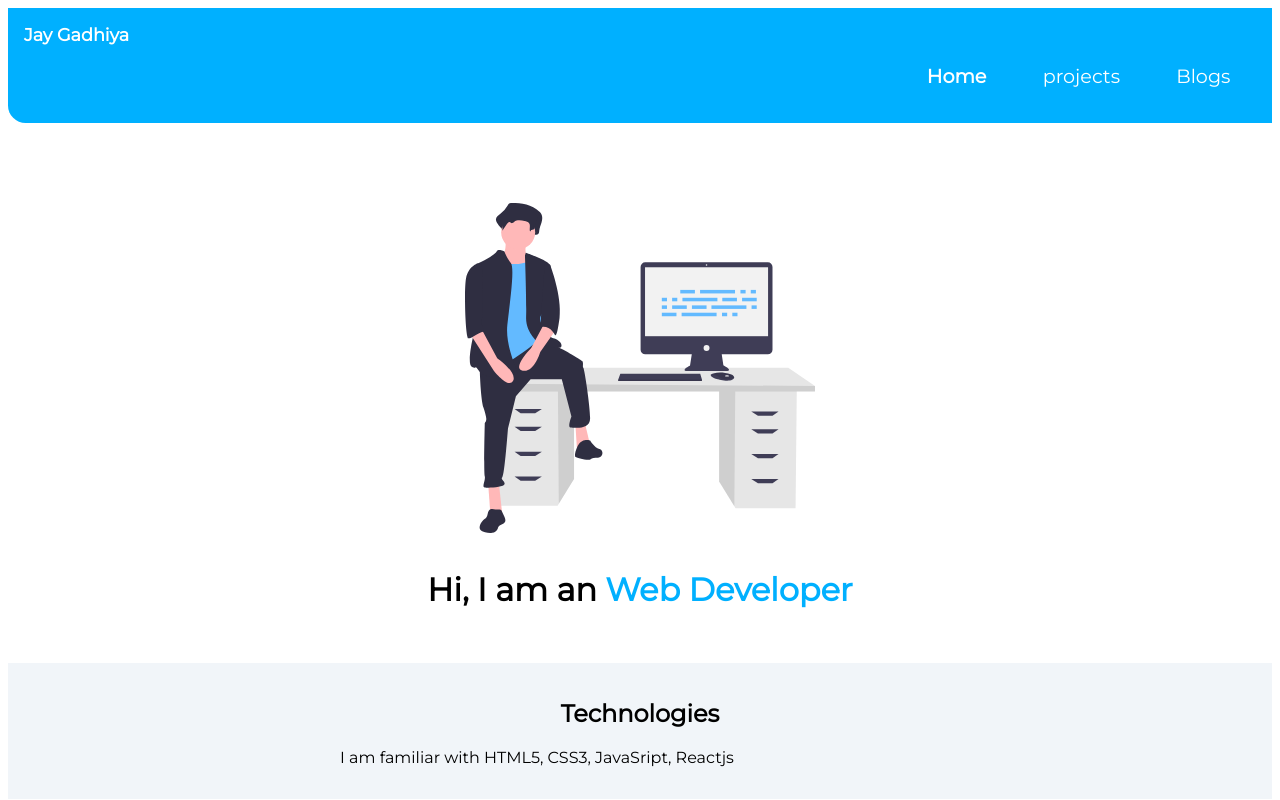
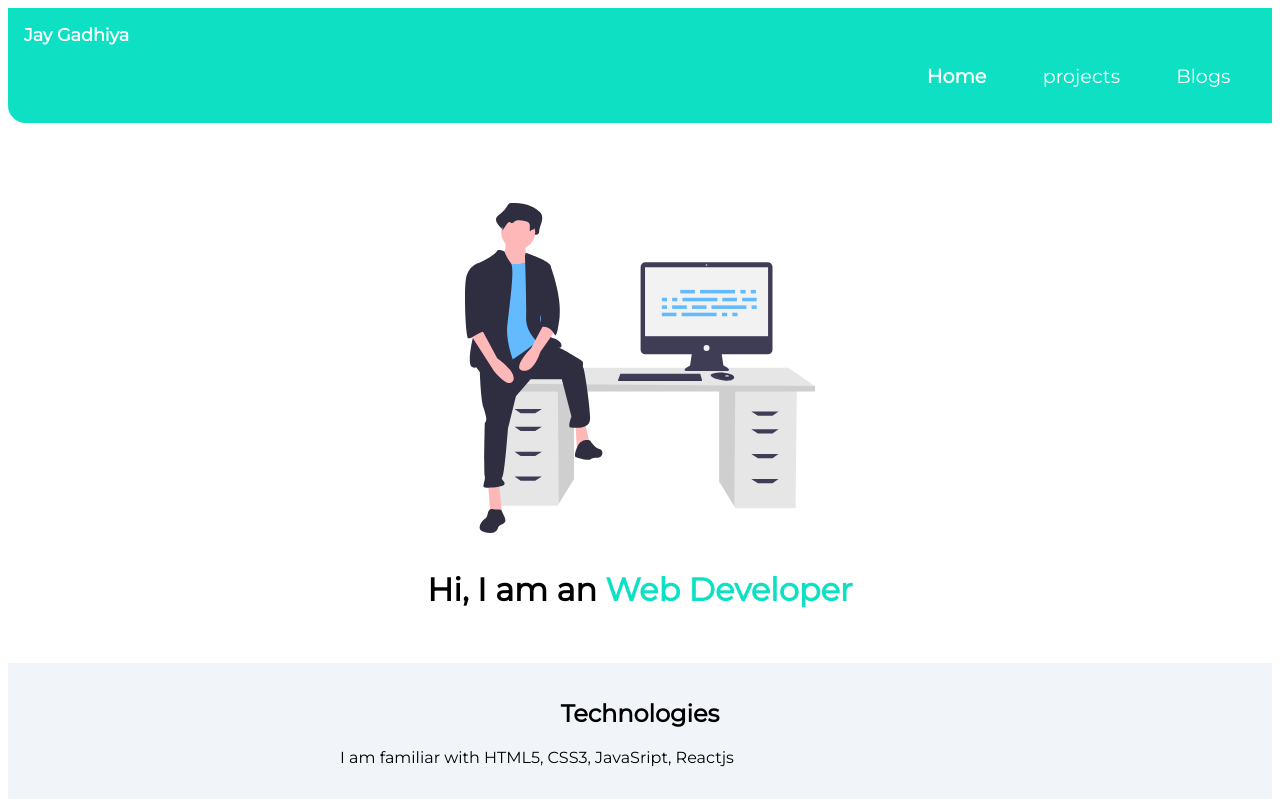
Before and after one commit to Jay-Gadhiya/Component-Library, a plain HTML site: page index.html in a window 1280 px wide. Shown: the top 800 px of the page. Drawn offline with Linux system fonts and the light colour scheme.

Commit message:
change color

```diff
--- a/styles.css
+++ b/styles.css
@@ -1,7 +1,7 @@
 @import url('https://fonts.googleapis.com/css2?family=Montserrat&display=swap');
 
 :root {
-    --primary-color: #00B0FF;
+    --primary-color: #0ee0c4;
     --dark-gray: #94A3B8;
     --off-white: #F1F5F9;
 
```
